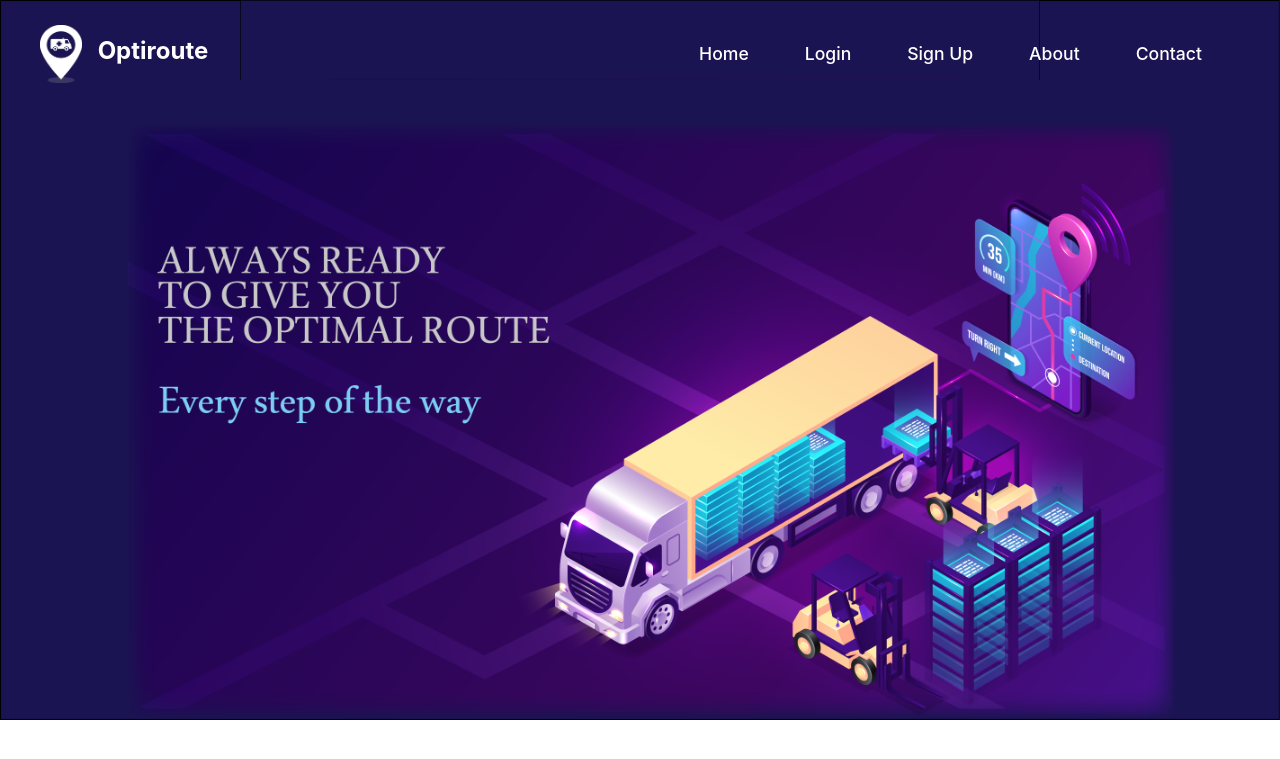
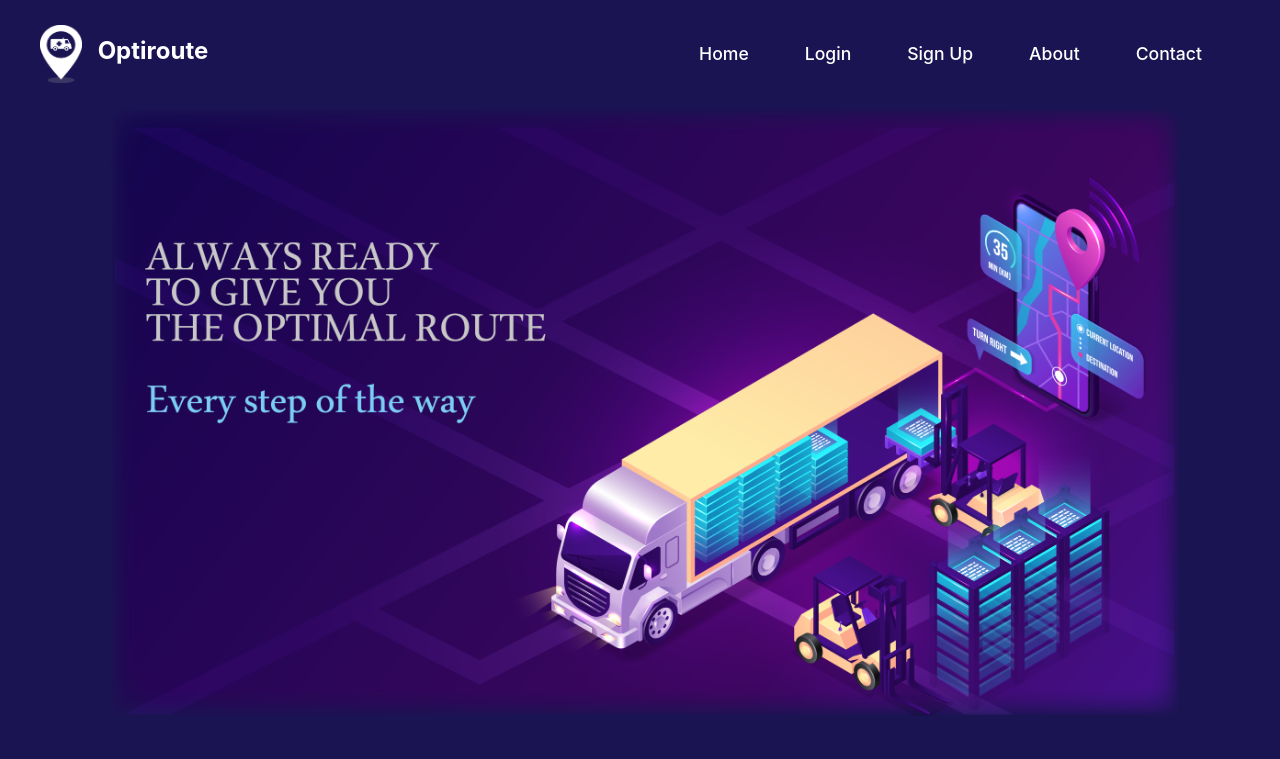
Before and after one commit to ahmedidrissi/flask, a Flask app: page /page in a window 1280 px wide. Shown: the top 759 px of the page. Run offline with Flask 3, Linux system fonts and the light colour scheme; some libraries are stand-ins or nearby versions.

Commit message:
background changed

```diff
--- a/website/templates/home.html
+++ b/website/templates/home.html
@@ -9,7 +9,13 @@
   background-image: url(./static/form.png);
   background-repeat: no-repeat;
   background-size: cover;
+  display: flex;
+  justify-content: center;
+  align-items: center;
+  height: 100vh;
+  background-color: #1B1452;
 }
+
     /* Form styles */
     form {
       max-width: 500px;
--- a/website/templates/page.html
+++ b/website/templates/page.html
@@ -1,26 +1,47 @@
 {% extends "base.html" %}
-{% block title %}home page{% endblock %}
+{% block title %}Home Page{% endblock %}
 {% block content %}
 <style>
     body {
         margin: 0;
         padding: 0;
-      background-image: url(./static/Homepage.png);
-      background-repeat: no-repeat;
-      background-size: cover;
+        background-color: #1B1452
+
     }
 
     .container {
-      max-width: 800px;
+        max-width: 2000px;
         margin: 0 auto;
-      padding: 40px;
+        padding: 0px;
         text-align: center;
-      background-image: url(./static/Homepage.png);
-      background-repeat: no-repeat;
-      background-size: cover;
     }
 
+    .picture {
+        margin-bottom: 20px;
+        max-width: 100%;
+        height: auto;
+    }
 
+    .services {
+        margin-top: 20px;
+    }
+
+    .services h2 {
+        font-size: 24px;
+    }
+
+    .services ul {
+        list-style-type: none;
+        padding: 0;
+    }
+
+    .services li {
+        margin-bottom: 10px;
+    }
 </style>
 
+<div class="container">
+    <img class="picture" src="./static/Homepage.png" alt="Picture">
+
+</div>
 {% endblock %}
--- a/website/views.py
+++ b/website/views.py
@@ -80,6 +80,8 @@ def map_view():
         intermediate_stops.append(request.form["stop-8"])
     if request.form.get("stop-9"):
         intermediate_stops.append(request.form["stop-9"])
+    if request.form.get("stop-10"):
+        intermediate_stops.append(request.form["stop-10"])
 
 
     # Retrieve the coordinates based on the selected stops
```
Also changed, not shown: website/templates/contact.html (+9 -8 lines), website/templates/login.html (+15 -26 lines), website/templates/sign_up.html (+18 -11 lines), website/static/Homepage.png, website/static/backgroundlogin.png. Lines whose indentation alone changed are shown as unchanged.
